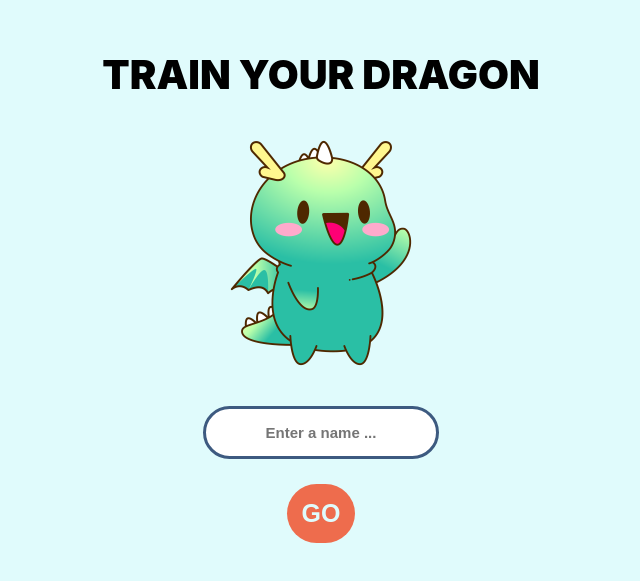
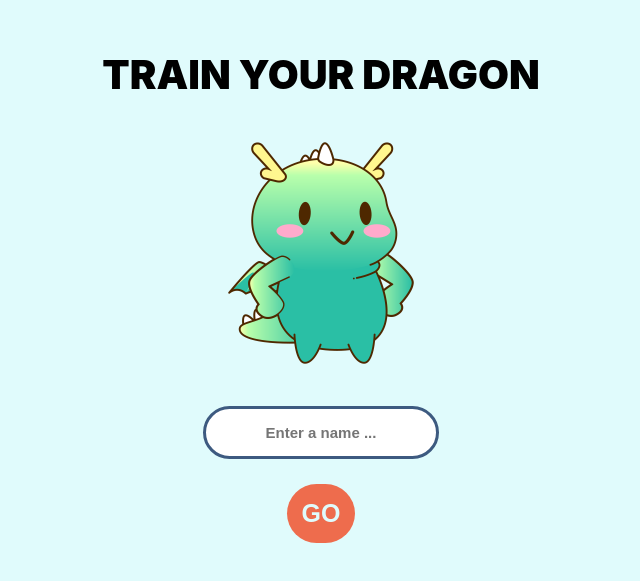
Before and after one commit to yokindev/tamago, a React (Create React App) app: page / in a window 1280 px wide. Shown: the part 117-698 px from the top of the page, without its empty margins (319-959 px from the left). Built offline with nearby package versions, Linux system fonts and the light colour scheme.

Commit message:
feat: add randomImage function to Home page

```diff
--- a/src/pages/Home.jsx
+++ b/src/pages/Home.jsx
@@ -1,23 +1,29 @@
 import { useNavigate } from "react-router-dom";
 import * as S from "../styles/Home.styles";
-import Dragon from "../assets/images/hello.png";
+import DragonImage1 from "../assets/images/hello.png";
+import DragonImage2 from "../assets/images/proud.png";
+import DragonImage3 from "../assets/images/relaxed.png";
 
 export default function Home() {
-  const toGame = useNavigate();
+  localStorage.clear();
+
+  const images = [DragonImage1, DragonImage2, DragonImage3];
+  const randomImage = Math.floor(Math.random() * images.length);
 
   const setName = (e) => {
     const name = e.target.value;
     localStorage.setItem("Name", name);
   };
 
+  const navigate = useNavigate();
   const play = () => {
-    toGame("/game");
+    navigate("/game");
   };
 
   return (
     <S.Container>
       <S.Title>TRAIN YOUR DRAGON</S.Title>
-      <S.Image src={Dragon} />
+      <S.Image src={images[randomImage]} />
       <S.Input
         type="text"
         placeholder="Enter a name ..."
```
